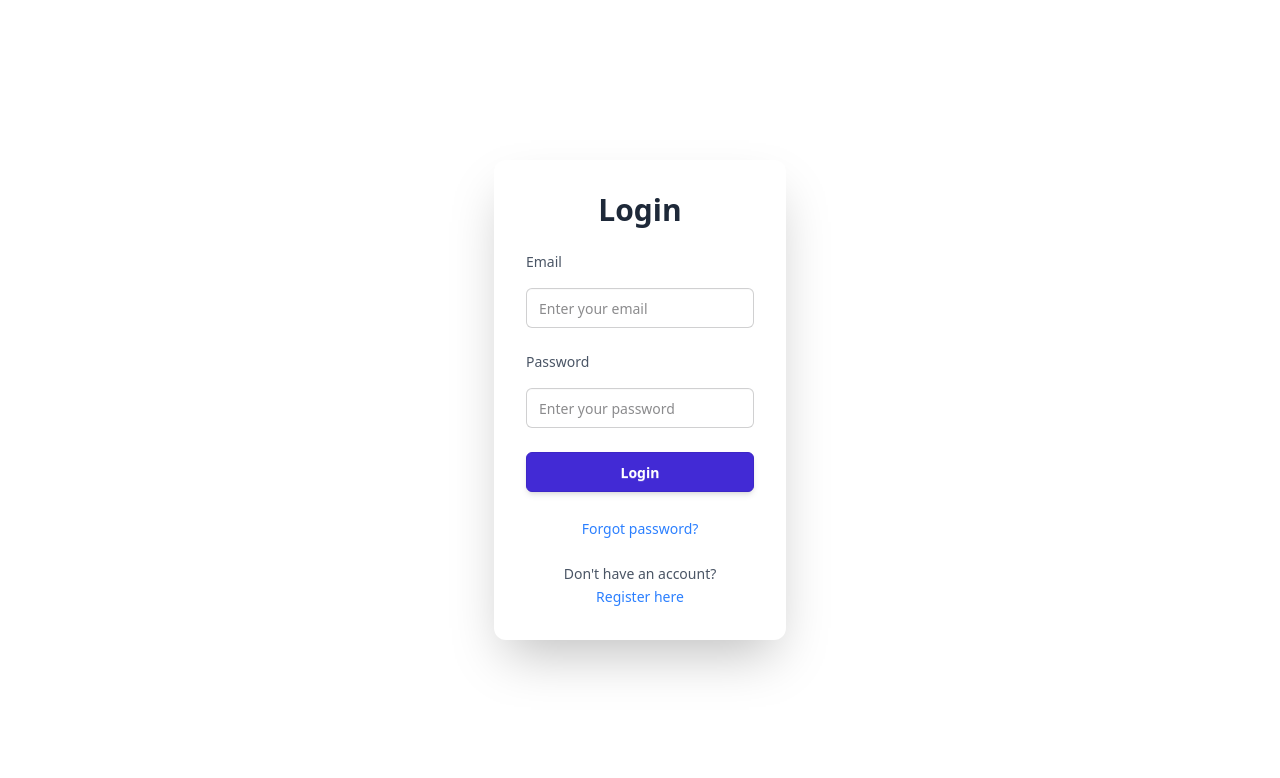
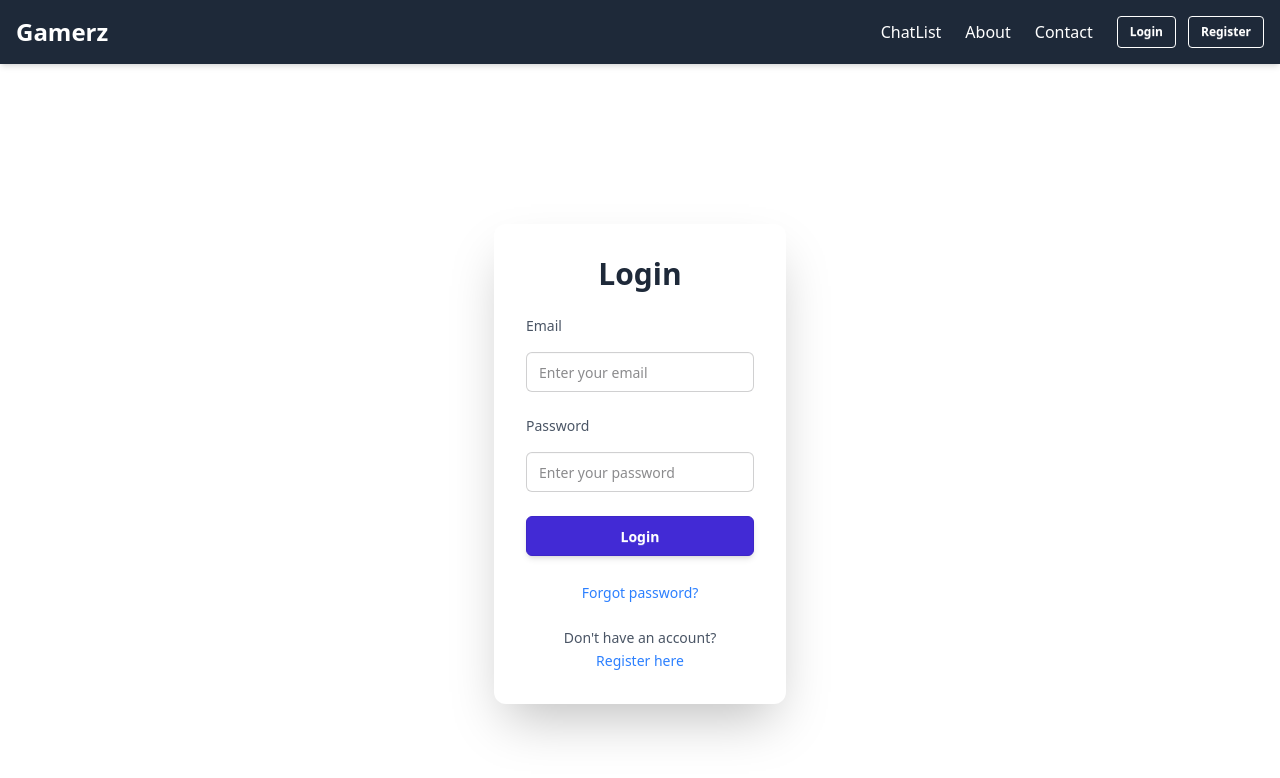
Before and after one commit to 2024-devops-alt-dist/GAMERSZ_LDF_BD_MG, a React (Vite) app in the folder frontend/: page /login in a window 1280 px wide. Shown: the top 778 px of the page. Built offline with nearby package versions, Linux system fonts and the light colour scheme.

Commit message:
feat(frontend): homepage with header and user login

```diff
--- a/frontend/src/App.tsx
+++ b/frontend/src/App.tsx
@@ -1,10 +1,16 @@
+import { BrowserRouter } from 'react-router-dom';
+import { Header } from './components/header';
+import { AuthProvider } from './context/auth-context';
 import Router from './routes/Routes';
 
 function App() {
   return (
-    <div>
-      <Router />
-    </div>
+    <BrowserRouter>
+      <AuthProvider>
+        <Header />
+        <Router />
+      </AuthProvider>
+    </BrowserRouter>
   );
 }
 
--- a/frontend/src/components/LoginForm.tsx
+++ b/frontend/src/components/LoginForm.tsx
@@ -1,6 +1,7 @@
 import { useState } from 'react';
 import { useNavigate } from 'react-router-dom';
 import { Link } from 'react-router-dom';
+import { useAuth } from '../context/auth-context';
 
 const LoginForm = () => {
   const [email, setEmail] = useState('');
@@ -8,6 +9,7 @@ const LoginForm = () => {
   const [error, setError] = useState<string | null>(null);
   const [loading, setLoading] = useState(false);
   const navigate = useNavigate();
+  const { login } = useAuth();
 
   const handleSubmit = async (e: React.FormEvent) => {
     e.preventDefault();
@@ -34,6 +36,13 @@ const LoginForm = () => {
       if (!response.ok) {
         throw new Error(data.message || 'Something went wrong');
       }
+      login({
+        email: data.user.email,
+        username: data.user.username,
+        role: data.user.role,
+        status: data.user.status,
+        photoUrl: data.user.photoUrl,
+      });
       console.log('Login successful:', data);
 
       navigate('/');
--- /dev/null
+++ b/frontend/src/components/header.tsx
@@ -0,0 +1,81 @@
+import React from 'react';
+import { useNavigate } from 'react-router-dom';
+import { useAuth } from '../context/auth-context';
+
+export const Header: React.FC = () => {
+  const { user, logout } = useAuth();
+  const navigate = useNavigate();
+
+  const handleLoginClick = () => {
+    navigate('/login');
+  };
+
+  const handleRegisterClick = () => {
+    navigate('/register');
+  };
+
+  return (
+    <header className="bg-gray-800 text-white py-4 shadow-md">
+      <div className="container mx-auto flex items-center justify-between px-4">
+        <h1 className="text-2xl font-bold">Gamerz</h1>
+
+        <nav>
+          <ul className="flex items-center space-x-6">
+            <li>
+              <a href="#" className="hover:underline">
+                ChatList
+              </a>
+            </li>
+            <li>
+              <a href="#" className="hover:underline">
+                About
+              </a>
+            </li>
+            <li>
+              <a href="#" className="hover:underline">
+                Contact
+              </a>
+            </li>
+
+            {user ? (
+              <div className="flex items-center space-x-4 bg-gray-700 px-4 py-2 rounded-md shadow-md">
+                <img
+                  src={user.photoUrl}
+                  alt="User Avatar"
+                  className="w-10 h-10 rounded-full border-2 border-white"
+                />
+                <div className="text-sm text-left">
+                  <p className="font-semibold">{user.username}</p>
+                  <p className="text-gray-300 text-xs">
+                    {user.status || 'Online'}
+                  </p>
+                </div>
+                <button
+                  onClick={logout}
+                  className="ml-2 btn btn-sm btn-outline text-white hover:bg-red-600"
+                >
+                  Logout
+                </button>
+              </div>
+            ) : (
+              <div className="space-x-3">
+                <button
+                  onClick={handleLoginClick}
+                  className="btn btn-sm btn-outline text-white"
+                >
+                  Login
+                </button>
+                <button
+                  onClick={handleRegisterClick}
+                  className="btn btn-sm btn-outline text-white"
+                >
+                  Register
+                </button>
+              </div>
+            )}
+          </ul>
+        </nav>
+      </div>
+    </header>
+  );
+};
--- /dev/null
+++ b/frontend/src/context/auth-context.tsx
@@ -0,0 +1,51 @@
+import React, { createContext, useState, useContext, ReactNode } from 'react';
+
+interface User {
+  email: string;
+  username: string;
+  role: string;
+  status: string;
+  photoUrl: string;
+}
+
+interface AuthContextType {
+  user: User | null;
+  isAuthenticated: boolean;
+  login: (user: User) => void;
+  logout: () => void;
+}
+
+const AuthContext = createContext<AuthContextType | undefined>(undefined);
+
+// eslint-disable-next-line react-refresh/only-export-components
+export const useAuth = () => {
+  const context = useContext(AuthContext);
+  if (!context) {
+    throw new Error('useAuth must be used within an AuthProvider');
+  }
+  return context;
+};
+
+interface AuthProviderProps {
+  children: ReactNode;
+}
+
+export const AuthProvider: React.FC<AuthProviderProps> = ({ children }) => {
+  const [user, setUser] = useState<User | null>(null);
+
+  const login = (user: User) => {
+    setUser(user);
+  };
+
+  const logout = () => {
+    setUser(null);
+  };
+
+  return (
+    <AuthContext.Provider
+      value={{ user, isAuthenticated: !!user, login, logout }}
+    >
+      {children}
+    </AuthContext.Provider>
+  );
+};
--- /dev/null
+++ b/frontend/src/pages/Homepage.tsx
@@ -0,0 +1,15 @@
+import React from 'react';
+
+const Homepage: React.FC = () => {
+  return (
+    <div className="min-h-screen flex flex-col items-center justify-center bg-gray-900 text-white">
+      <div className="text-center p-6">
+        <h1 className="text-4xl font-bold">Welcome to Gamerz</h1>
+        <p className="mt-4 text-lg">Find teammates and chat in real time!</p>
+        <button className="btn btn-primary mt-6"> Start Now!</button>
+      </div>
+    </div>
+  );
+};
+
+export default Homepage;
--- a/frontend/src/routes/Routes.tsx
+++ b/frontend/src/routes/Routes.tsx
@@ -1,19 +1,16 @@
-import { BrowserRouter, Route, Routes } from 'react-router-dom';
+import { Route, Routes } from 'react-router-dom';
 
-// import { Home } from '../pages/Home';
 import LoginPage from '../pages/Login';
 import Homepage from '../pages/Homepage';
 import React from 'react';
 
 const Router: React.FC = () => {
   return (
-    <BrowserRouter>
-      <Routes>
-        {/* <Route path="/register" element={<RegisterPage />} /> */}
-        <Route path="/" element={<Homepage />} />
-        <Route path="/login" element={<LoginPage />} />
-      </Routes>
-    </BrowserRouter>
+    <Routes>
+      {/* <Route path="/register" element={<RegisterPage />} /> */}
+      <Route path="/" element={<Homepage />} />
+      <Route path="/login" element={<LoginPage />} />
+    </Routes>
   );
 };
 
```
